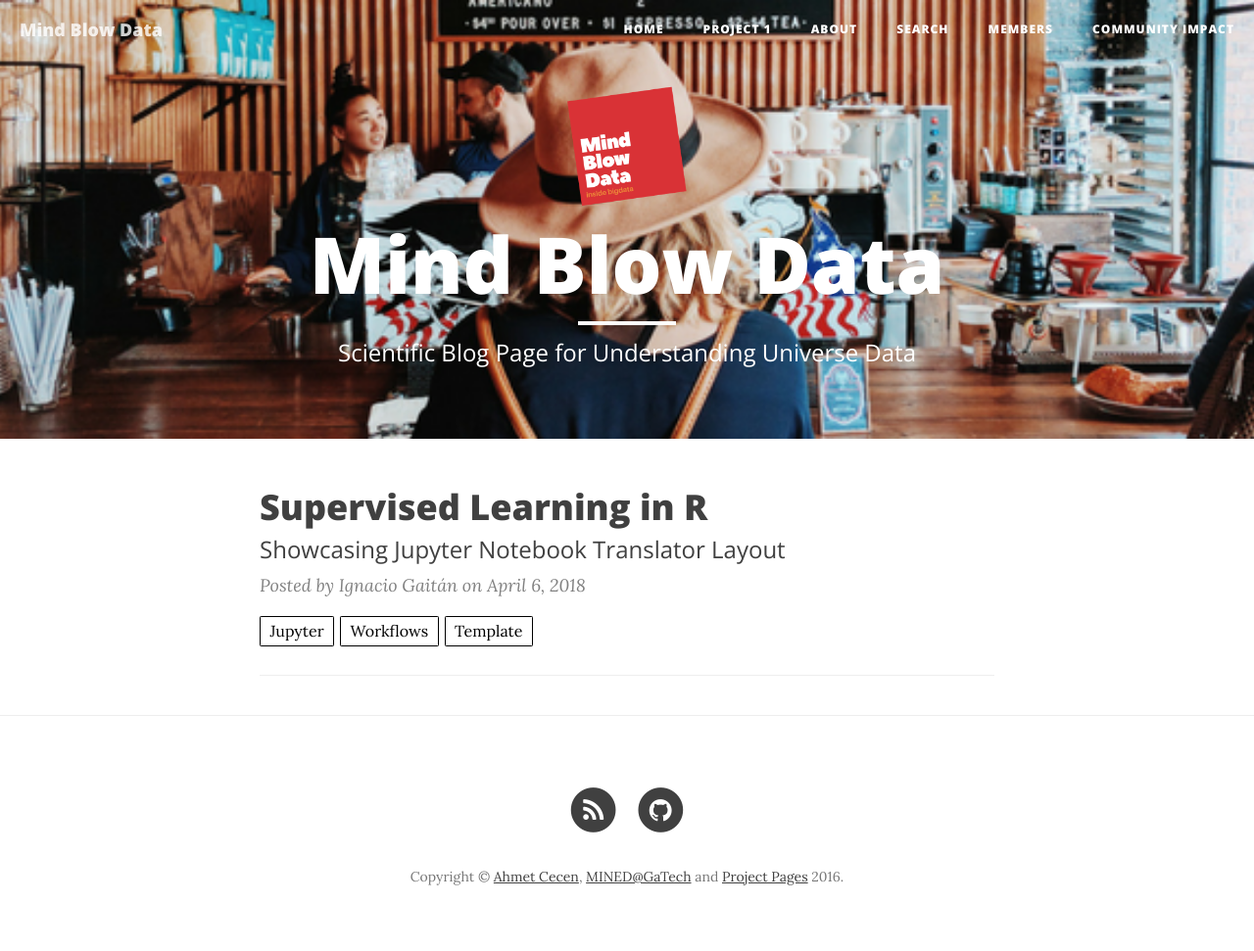
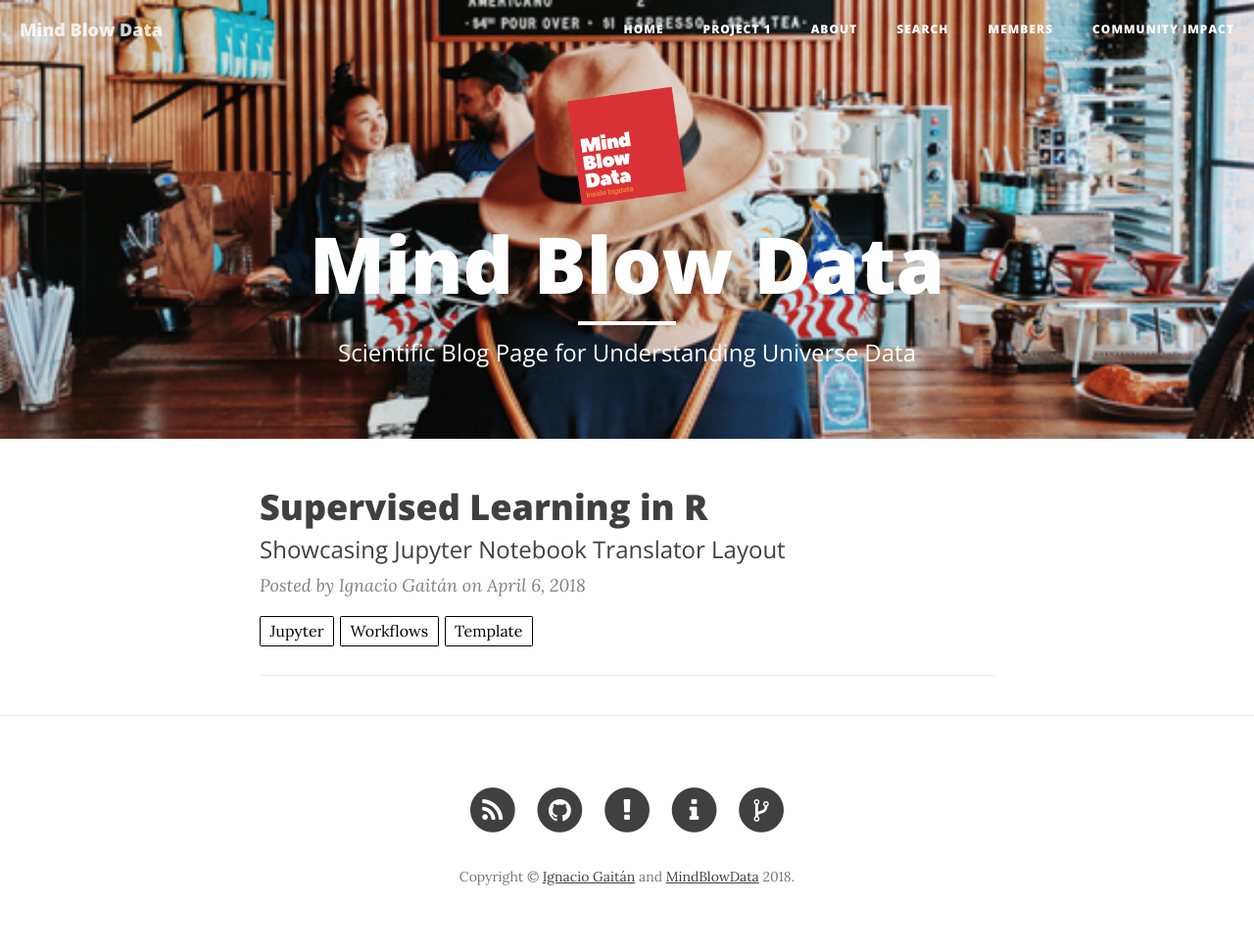
Before and after one commit to gaitanignacio/my_blog_code, a Jekyll site: the page built from index.html, in a window 1280 px wide. Shown: the whole page at 98% size. Built offline with Jekyll 4.4.1, drawn with Linux system fonts in a browser that asks for light colours; nearby versions of some CDN libraries; the list of posts is cut into pages by our own code.

Commit message:
Changing footer text

```diff
--- a/_includes/footer.html
+++ b/_includes/footer.html
@@ -42,9 +42,9 @@
                         </a>
                     </li>
                     {% endif %}
-					{% if site.github_username == "projectpages" %}
+					{% if site.github_username == "igaitan1991" %}
                     <li>
-                        <a href="https://github.com/projectpages/project-pages/issues">
+                        <a href="https://github.com/igaitan1991/my_blog_code/issues">
                             <span class="fa-stack fa-lg">
                                 <i class="fa fa-circle fa-stack-2x"></i>
                                 <i class="fa fa-exclamation fa-stack-1x fa-inverse"></i>
@@ -52,7 +52,7 @@
                         </a>
                     </li>
 		    <li>
-                        <a href="https://github.com/projectpages/project-pages/wiki/">
+                        <a href="https://github.com/igaitan1991/my_blog_code/wiki">
                             <span class="fa-stack fa-lg">
                                 <i class="fa fa-circle fa-stack-2x"></i>
                                 <i class="fa fa-info fa-stack-1x fa-inverse"></i>
@@ -60,7 +60,7 @@
                         </a>
                     </li>
                     <li>
-                        <a href="https://github.com/projectpages/project-pages/fork">
+                        <a href="https://github.com/igaitan1991/my_blog_code/fork">
                             <span class="fa-stack fa-lg">
                                 <i class="fa fa-circle fa-stack-2x"></i>
                                 <i class="fa fa-code-fork fa-stack-1x fa-inverse"></i>
@@ -69,7 +69,7 @@
                     </li>
                     {% endif %}
                 </ul>
-                <p class="copyright text-muted"> Copyright © <a href="http://ahmetcecen.github.io/" target="_blank">Ahmet Cecen</a>,  <a href="http://mined.gatech.edu/" target="_blank">MINED@GaTech</a> and <a href="https://github.com/projectpages" target="_blank">Project Pages</a> 2016. </p>
+                <p class="copyright text-muted"> Copyright © <a href="https://www.linkedin.com/in/ignacio-gaitan/" target="_blank">Ignacio Gaitán</a> and <a href="https://github.com/igaitan1991/my_blog_code" target="_blank">MindBlowData</a> 2018. </p>
             </div>
         </div>
     </div>
```
